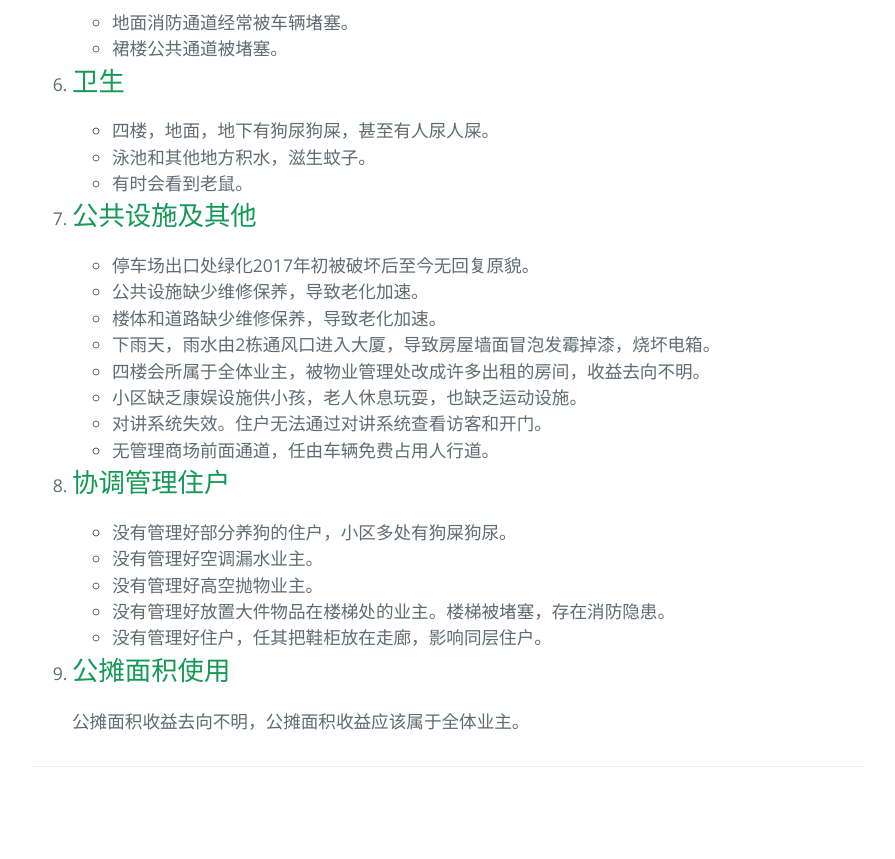
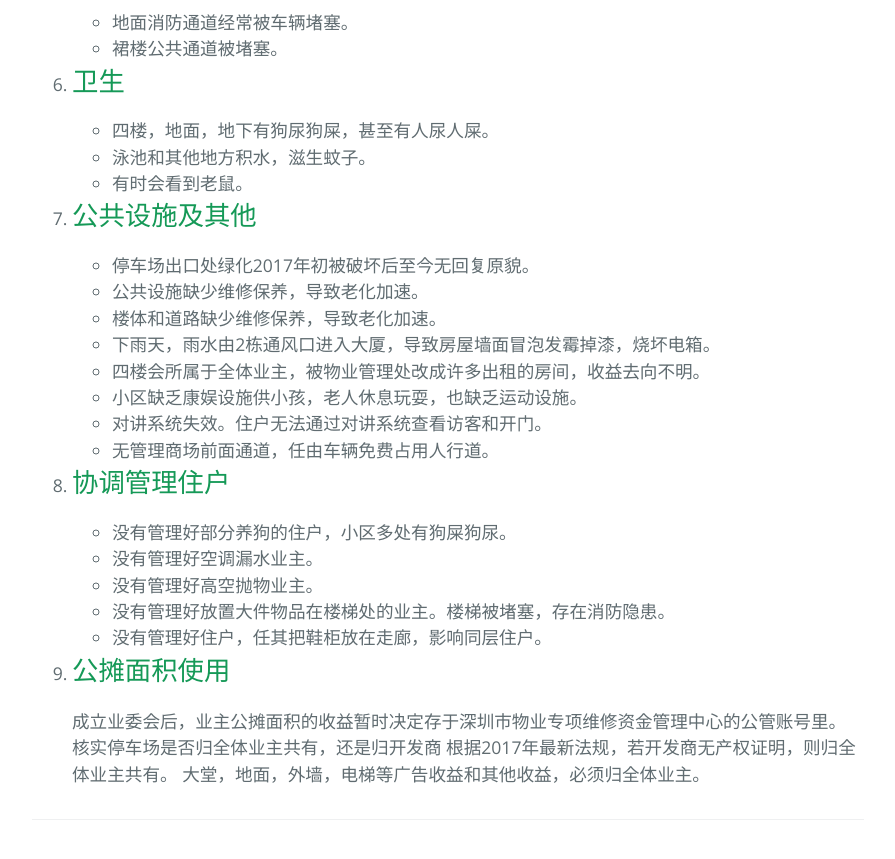
Before and after one commit to nidehong/lhja, a Jekyll site: the page built from problems/index.md, in a window 1280 px wide and 900 px high, scrolled down 1654 px. Shown: the top 859 px of the window, without its empty margins (192-1087 px from the left). Built offline with Jekyll 4.4.1, drawn with Linux system fonts in a browser that asks for light colours; our own code applies the rules of GitHub Pages for plain Markdown files.

Commit message:
杨钰莹

```diff
--- a/problems/index.md
+++ b/problems/index.md
@@ -67,4 +67,7 @@
 - 没有管理好住户，任其把鞋柜放在走廊，影响同层住户。
 
 1. ## 公摊面积使用
-公摊面积收益去向不明，公摊面积收益应该属于全体业主。
+成立业委会后，业主公摊面积的收益暂时决定存于深圳市物业专项维修资金管理中心的公管账号里。
+核实停车场是否归全体业主共有，还是归开发商
+根据2017年最新法规，若开发商无产权证明，则归全体业主共有。
+大堂，地面，外墙，电梯等广告收益和其他收益，必须归全体业主。
```
